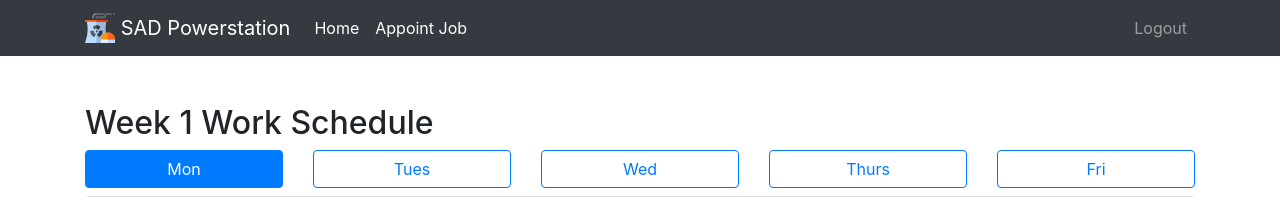
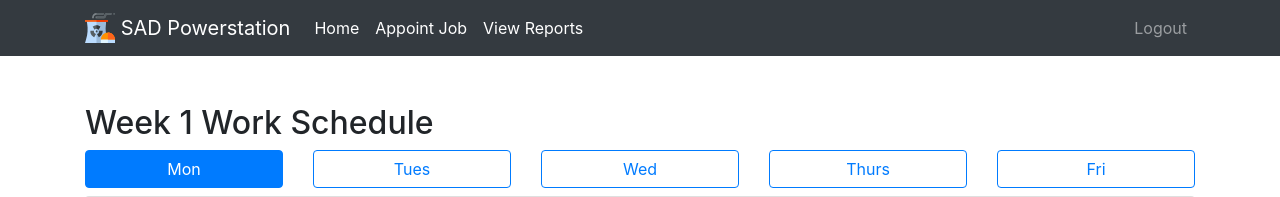
Before and after one commit to Superarik/ODM, a PHP site: page /index.php in a window 1280 px wide. Shown: the top 197 px of the page. Run offline with PHP 8.4, Linux system fonts and the light colour scheme; a user stored in the database is signed in; data comes from the database, SQL or seed files in the repository; data that the repository does not hold is empty.

Commit message:
Linked reports page to nav bar

```diff
--- a/includes/nav.php
+++ b/includes/nav.php
@@ -18,6 +18,9 @@
                 <li class="nav-item active">
                     <a class="nav-link" href="appoint_job.php">Appoint Job</a>
                 </li>
+                <li class="nav-item active">
+                    <a class="nav-link" href="reports.php">View Reports</a>
+                </li>
             </ul>
             <div class="topnav-right">
                 <ul class="navbar-nav mr-auto">
```
